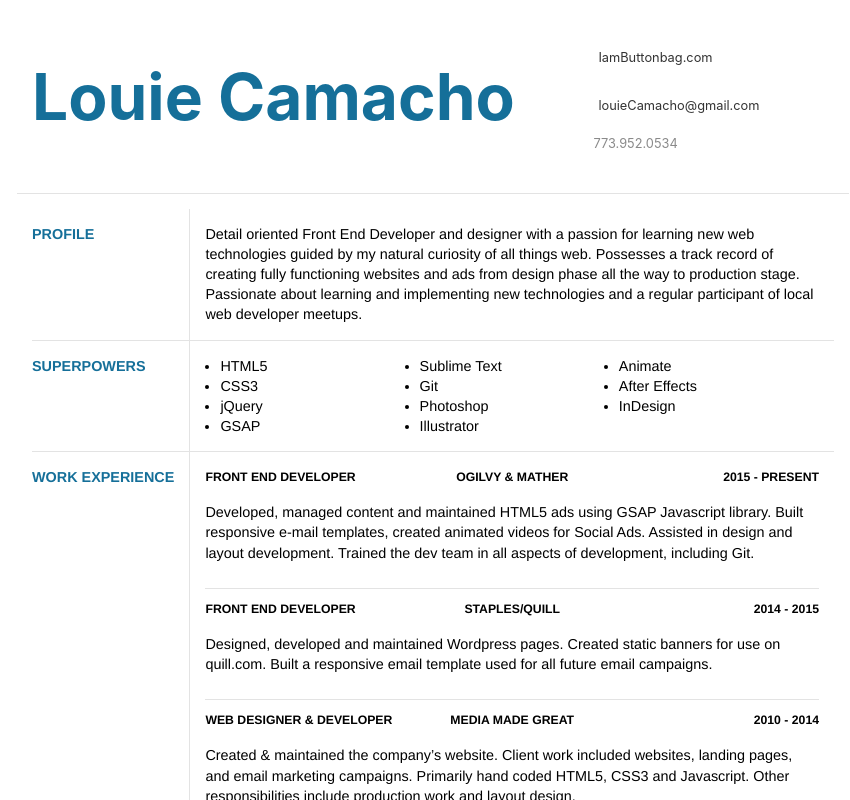
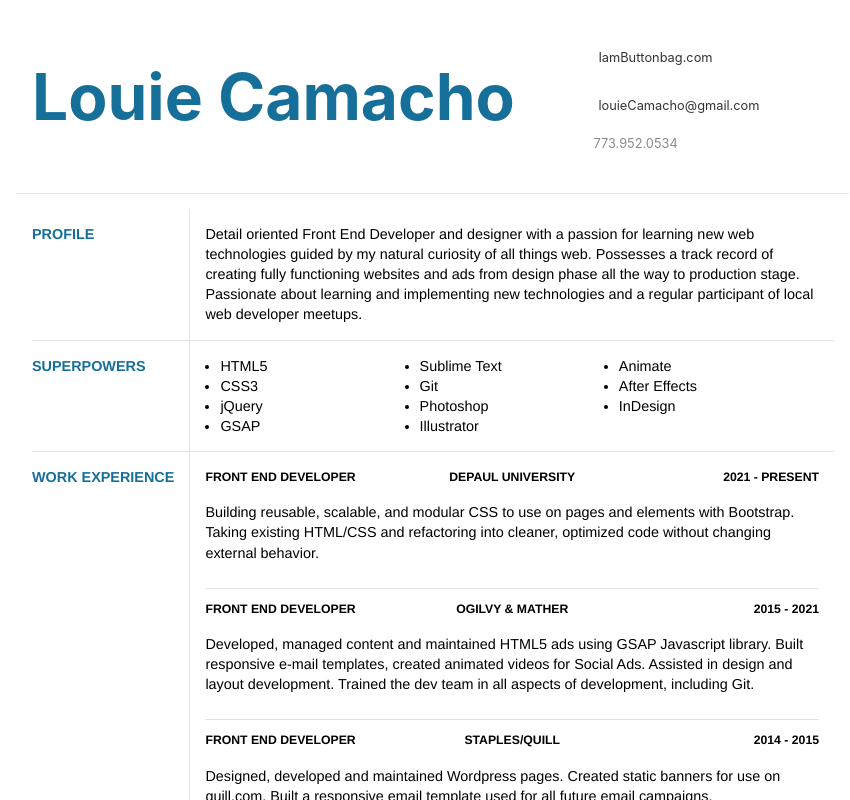
Before and after one commit to buttonbag/resume, a React (Create React App) app in the folder my-app/: page / in a window 1280 px wide. Shown: the top 800 px of the page, without its empty margins (207-1057 px from the left). Built offline with nearby package versions, Linux system fonts and the light colour scheme.

Commit message:
added external data, getting faster at it

```diff
--- a/my-app/src/data/workData.js
+++ b/my-app/src/data/workData.js
@@ -1,20 +1,30 @@
 export default [
     {
-        position: "Front End Developer",
-        name: "Ogilvy & Mather",
-        year: "2015 - Present",
-        description: "Developed, managed content and maintained HTML5 ads using GSAP Javascript library. Built responsive e-mail templates, created animated videos for Social Ads. Assisted in design and layout development. Trained the dev team in all aspects of development, including Git."
+        position: 'Front End Developer',
+        name: 'Depaul University',
+        year: '2021 - present',
+        description:
+            'Building reusable, scalable, and modular CSS to use on pages and elements with Bootstrap. Taking existing HTML/CSS and refactoring into cleaner, optimized code without changing external behavior.',
     },
     {
-        position: "Front End Developer",
-        name: "Staples/quill",
-        year: "2014 - 2015",
-        description: "Designed, developed and maintained Wordpress pages. Created static banners for use on quill.com. Built a responsive email template used for all future email campaigns."
+        position: 'Front End Developer',
+        name: 'Ogilvy & Mather',
+        year: '2015 - 2021',
+        description:
+            'Developed, managed content and maintained HTML5 ads using GSAP Javascript library. Built responsive e-mail templates, created animated videos for Social Ads. Assisted in design and layout development. Trained the dev team in all aspects of development, including Git.',
     },
     {
-        position: "Web Designer & Developer",
-        name: "Media Made Great",
-        year: "2010 - 2014",
-        description: "Created & maintained the company’s website. Client work included websites, landing pages, and email marketing campaigns. Primarily hand coded HTML5, CSS3 and Javascript. Other responsibilities include production work and layout design."
+        position: 'Front End Developer',
+        name: 'Staples/quill',
+        year: '2014 - 2015',
+        description:
+            'Designed, developed and maintained Wordpress pages. Created static banners for use on quill.com. Built a responsive email template used for all future email campaigns.',
     },
-]
+    {
+        position: 'Web Designer & Developer',
+        name: 'Media Made Great',
+        year: '2010 - 2014',
+        description:
+            'Created & maintained the company’s website. Client work included websites, landing pages, and email marketing campaigns. Primarily hand coded HTML5, CSS3 and Javascript. Other responsibilities include production work and layout design.',
+    },
+];
```
